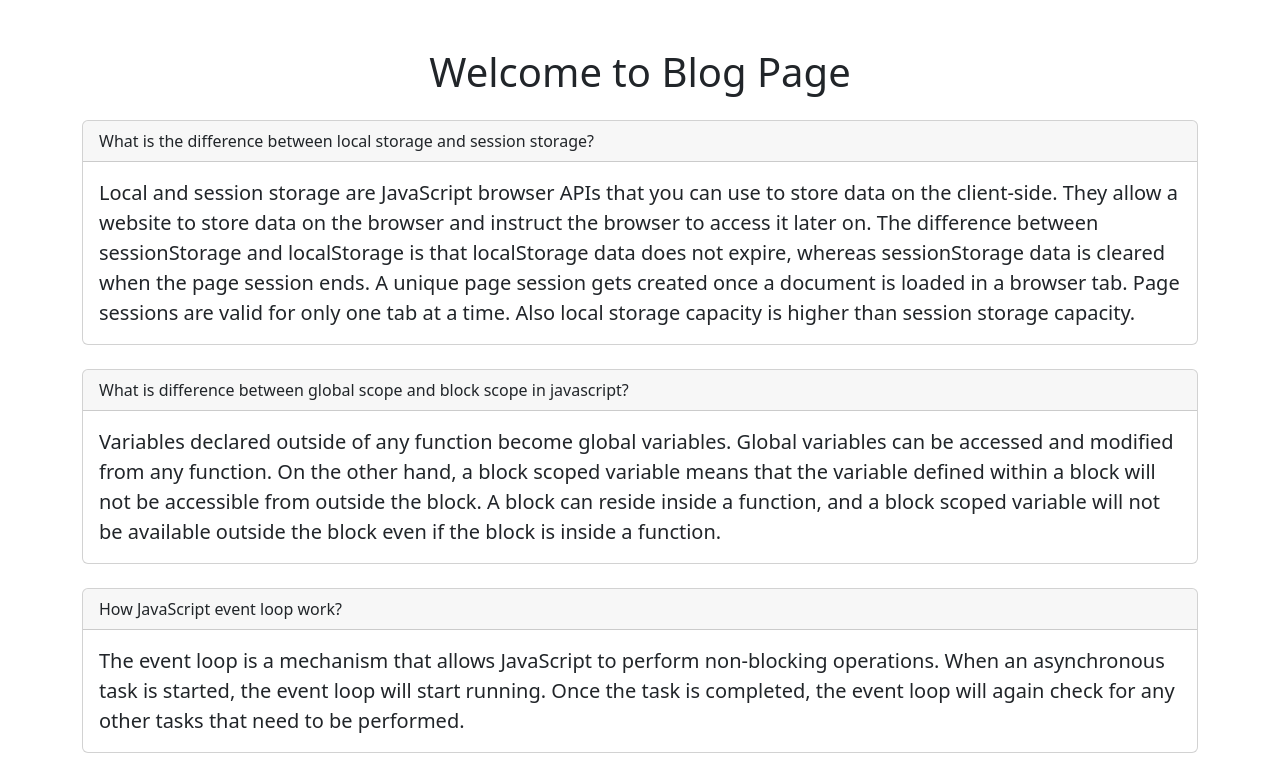
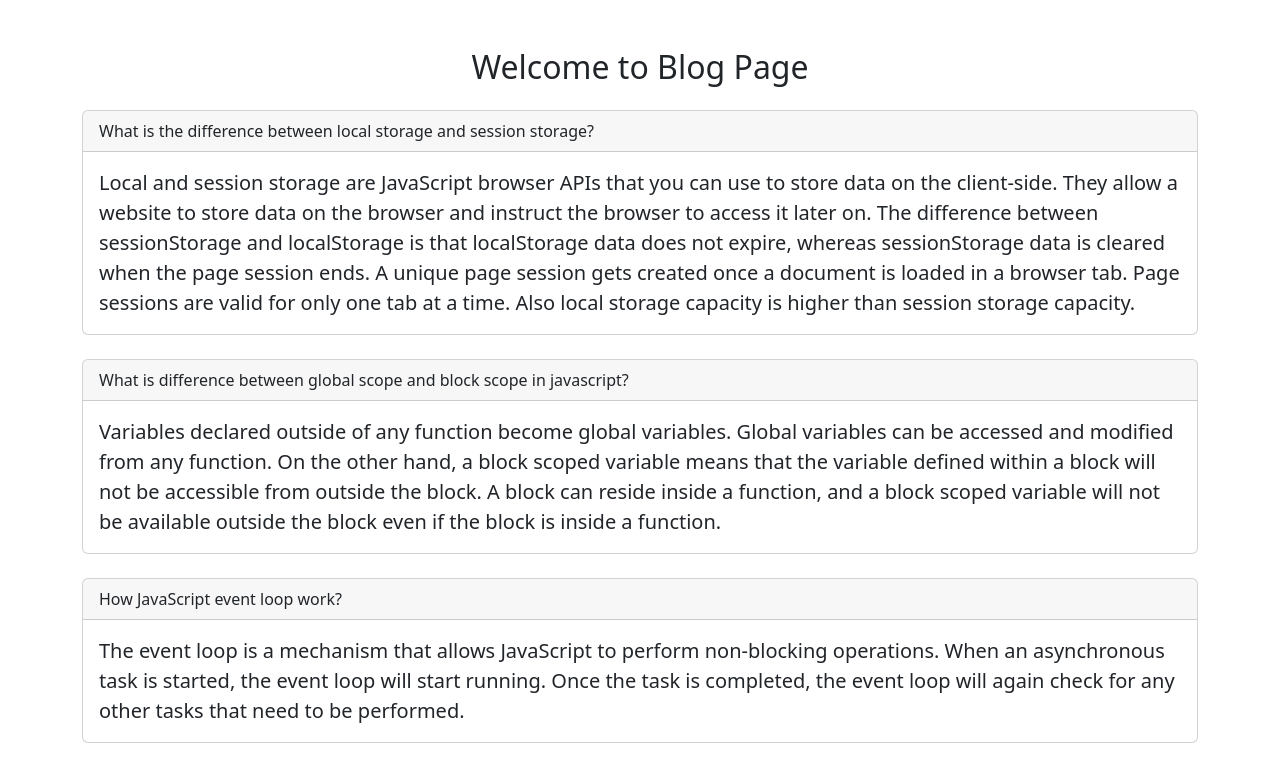
Before and after one commit to Jisan-Hasan/type-racer, a plain HTML site: page blog.html in a window 1280 px wide. Shown: the top 765 px of the page. Drawn offline with nearby package versions, Linux system fonts and the light colour scheme.

Commit message:
blog page updated

```diff
--- a/blog.html
+++ b/blog.html
@@ -13,7 +13,7 @@
 
 <body>
     <header class="container text-center mt-5 mb-3">
-        <h1>Welcome to Blog Page</h1>
+        <h2>Welcome to Blog Page</h2>
     </header>
 
     <main class="container">
@@ -23,7 +23,10 @@
             </div>
             <div class="card-body">
                 <blockquote class="blockquote mb-0">
-                    <p>Local and session storage are JavaScript browser APIs that you can use to store data on the client-side. They allow a website to store data on the browser and instruct the browser to access it later on. The difference between sessionStorage and localStorage is that localStorage data does not expire,
+                    <p>Local and session storage are JavaScript browser APIs that you can use to store data on the
+                        client-side. They allow a website to store data on the browser and instruct the browser to
+                        access it later on. The difference between sessionStorage and localStorage is that localStorage
+                        data does not expire,
                         whereas sessionStorage data is cleared when the page session ends. A unique page session gets
                         created once a document is loaded in a browser tab. Page sessions are valid for only one tab at
                         a time. Also local storage capacity is higher than session storage capacity.</p>
```
